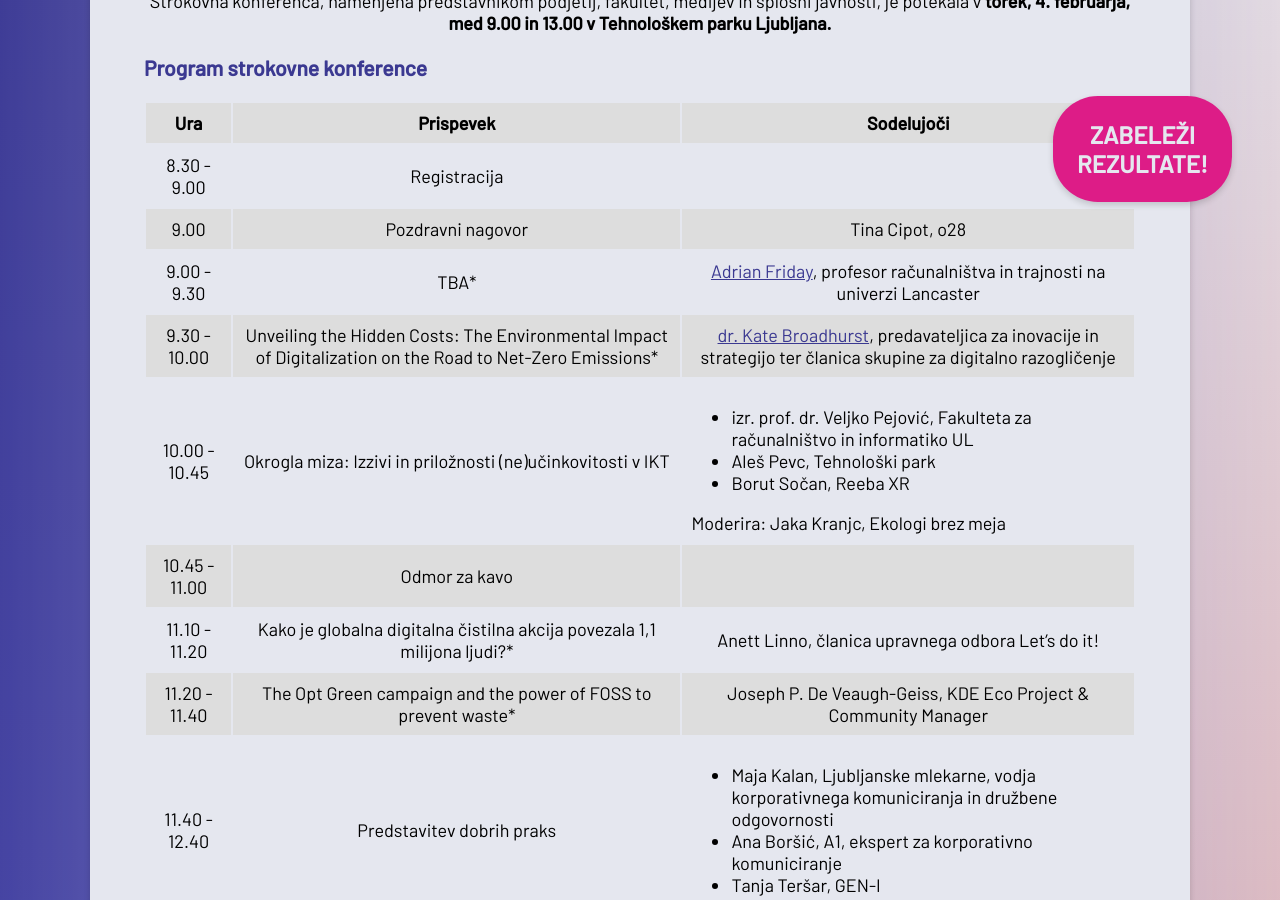
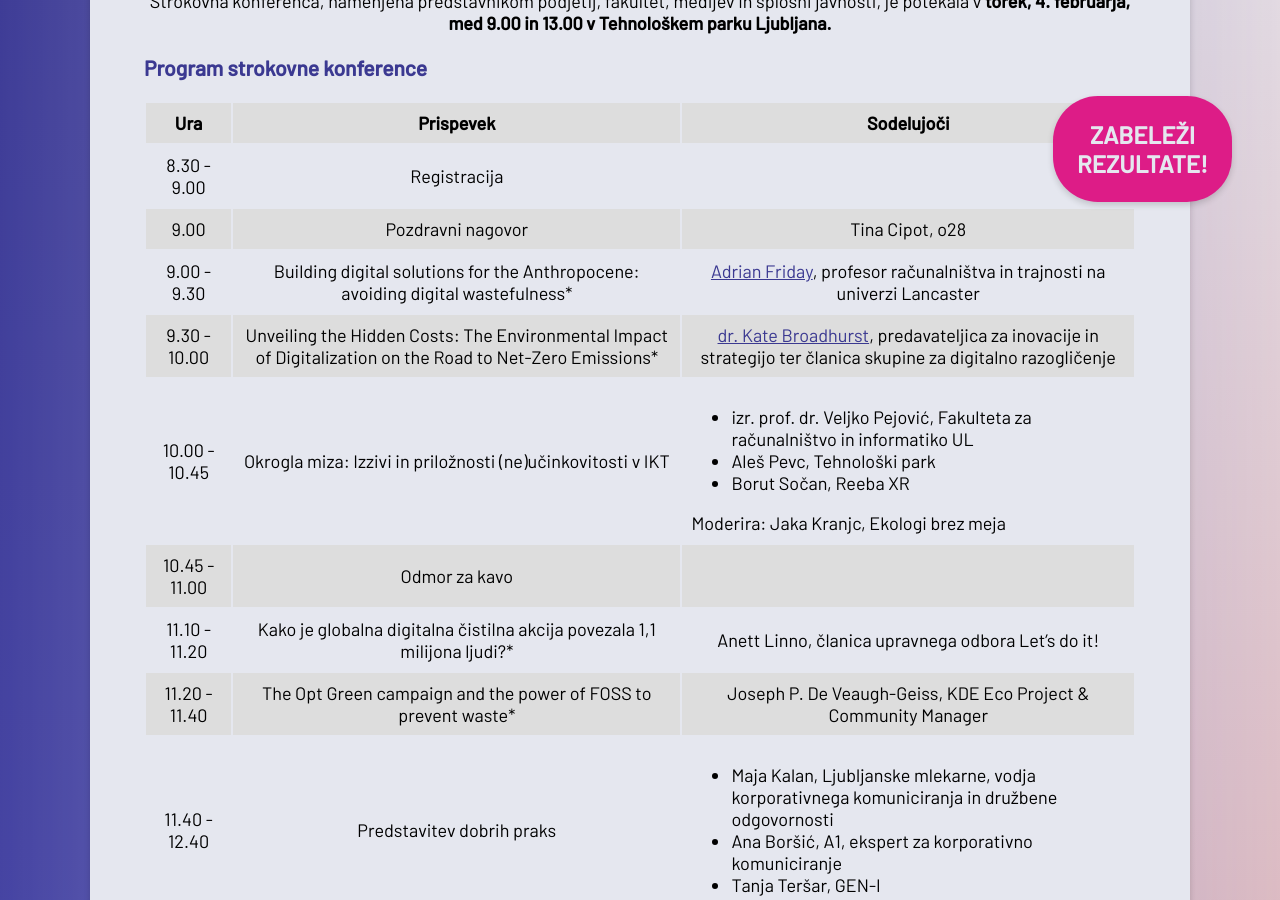
Before and after one commit to ewba/dcd-si, a Jekyll site: the page built from konferenca.md, in a window 1280 px wide and 900 px high, scrolled down 384 px. Built offline with Jekyll 4.4.1, drawn with Linux system fonts in a browser that asks for light colours.

Commit message:
Update konferenca.md

```diff
--- a/konferenca.md
+++ b/konferenca.md
@@ -33,7 +33,7 @@ Strokovna konferenca, namenjena predstavnikom podjetij, fakultet, medijev in spl
     </tr>
     <tr>
       <td>9.00 - 9.30</td>
-      <td>TBA*</td>
+      <td>Building digital solutions for the Anthropocene: avoiding digital wastefulness*</td>
       <td><a href="https://www.lancaster.ac.uk/energy-lancaster/about-us/people/adrian-friday">Adrian Friday</a>, profesor računalništva in trajnosti na univerzi Lancaster</td>
     </tr>
     <tr>
```
